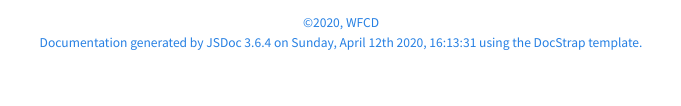
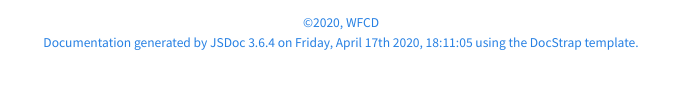
Before and after one commit to WFCD/worldstate-emitter, a website: page docs/RSS.html in a window 1280 px wide. Shown: the part 502-608 px from the top of the page, 299-980 px from the left. Drawn offline with Linux system fonts and the light colour scheme.

Commit message:
chore(automated): Docs Update 85 [ci skip]

```diff
--- a/docs/RSS.html
+++ b/docs/RSS.html
@@ -295,7 +295,7 @@
 <span class="jsdoc-message">
 	Documentation generated by <a href="https://github.com/jsdoc3/jsdoc">JSDoc 3.6.4</a>
 
-		on Sunday, April 12th 2020, 16:13:31
+		on Friday, April 17th 2020, 18:11:05
 
 	using the <a href="https://github.com/docstrap/docstrap">DocStrap template</a>.
 </span>
```
Also changed, not shown: docs/TwitterCache.html (+1 -1 lines), docs/WSCache.html (+1 -1 lines), docs/Worldstate.html (+1 -1 lines), docs/classes.list.html (+1 -1 lines), docs/global.html (+1 -1 lines), docs/handlers_RSS.js.html (+1 -1 lines), docs/handlers_Twitter.js.html (+1 -1 lines), docs/handlers_Worldstate.js.html (+1 -1 lines), docs/index.html (+1 -1 lines), docs/utilities_WSCache.js.html (+1 -1 lines), docs/utilities_index.js.html (+1 -1 lines).
